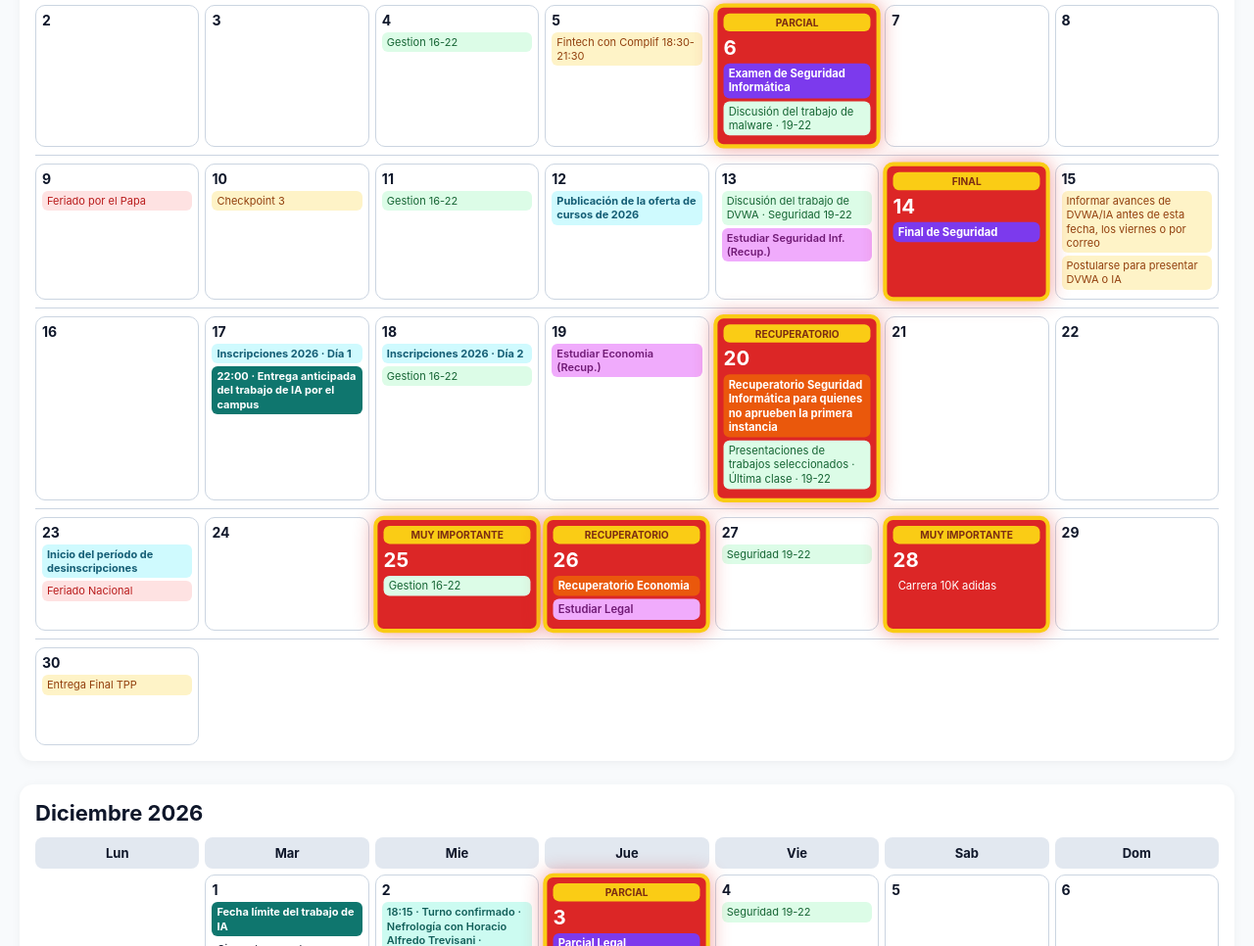
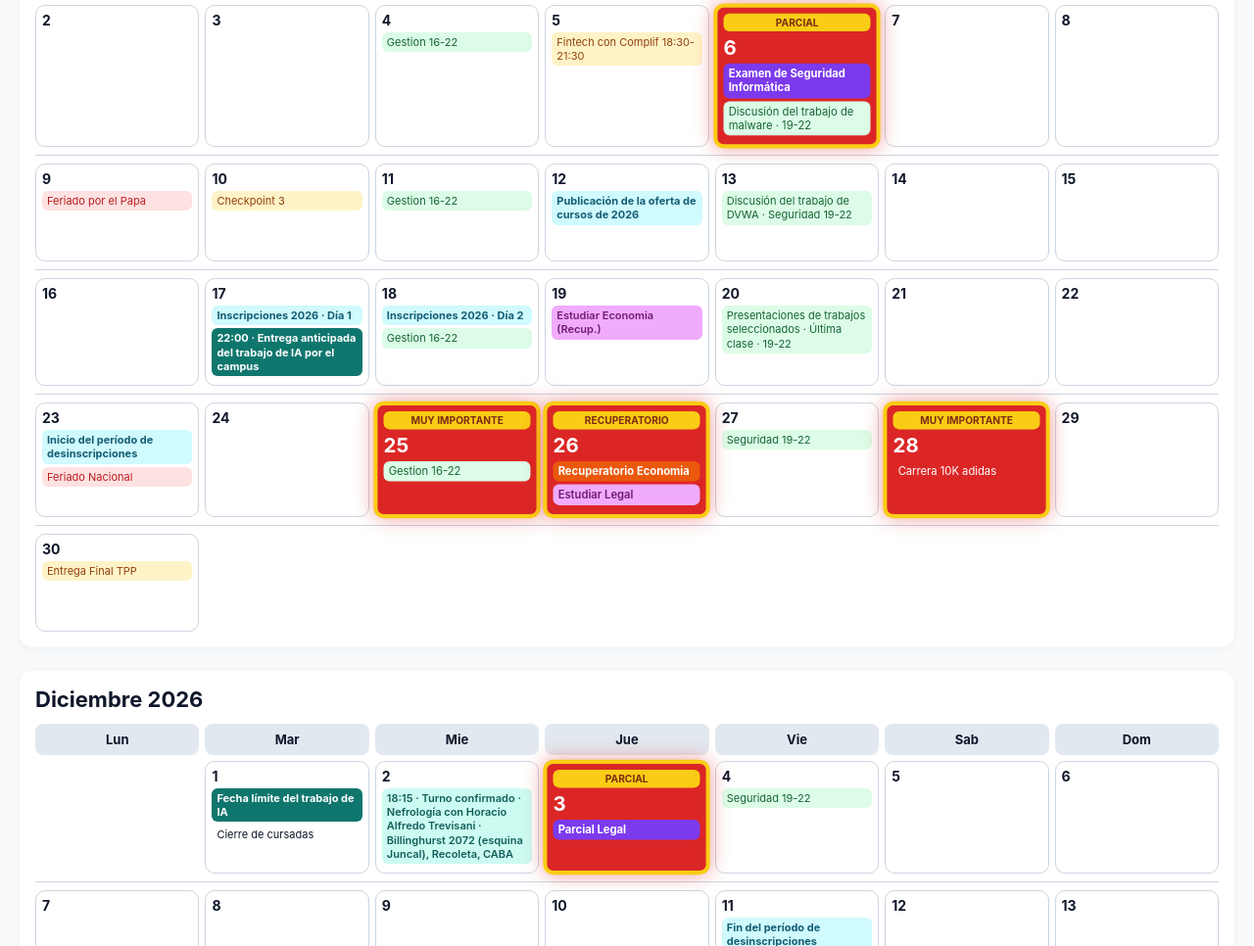
Before and after one commit to FacundoArroquy/calendario-fiuba, a plain HTML site: page index.html in a window 1280 px wide. Shown: the part 2093-3059 px from the top of the page at 98% size. Drawn offline with Linux system fonts and the light colour scheme.

Commit message:
arreglos

```diff
--- a/index.html
+++ b/index.html
@@ -280,22 +280,18 @@ body{
 <div class="day"><div class="day-number"><span class="day-name">M</span>10</div><div class="event checkpoint">Checkpoint 3</div></div>
 <div class="day"><div class="day-number"><span class="day-name">X</span>11</div><div class="event presencial">Gestion 16-22</div></div>
 <div class="day"><div class="day-number"><span class="day-name">J</span>12</div><div class="event academico">Publicación de la oferta de cursos de 2026</div></div>
-<div class="day"><div class="day-number"><span class="day-name">V</span>13</div><div class="event presencial">Discusión del trabajo de DVWA · Seguridad 19-22</div><div class="event recordatorio">Estudiar Seguridad Inf. (Recup.)</div></div>
-<div class="day importante">
-  <div class="importante-label">FINAL</div>
+<div class="day"><div class="day-number"><span class="day-name">V</span>13</div><div class="event presencial">Discusión del trabajo de DVWA · Seguridad 19-22</div></div>
+<div class="day">
   <div class="day-number"><span class="day-name">S</span>14</div>
-  <div class="event parcial">Final de Seguridad</div>
 </div>
-<div class="day"><div class="day-number"><span class="day-name">D</span>15</div><div class="event checkpoint">Informar avances de DVWA/IA antes de esta fecha, los viernes o por correo</div><div class="event checkpoint">Postularse para presentar DVWA o IA</div></div>
+<div class="day"><div class="day-number"><span class="day-name">D</span>15</div></div>
 <div class="week-sep"></div>
 <div class="day"><div class="day-number"><span class="day-name">L</span>16</div></div>
 <div class="day"><div class="day-number"><span class="day-name">M</span>17</div><div class="event academico">Inscripciones 2026 · Día 1</div><div class="event entrega">22:00 · Entrega anticipada del trabajo de IA por el campus</div></div>
 <div class="day"><div class="day-number"><span class="day-name">X</span>18</div><div class="event academico">Inscripciones 2026 · Día 2</div><div class="event presencial">Gestion 16-22</div></div>
 <div class="day"><div class="day-number"><span class="day-name">J</span>19</div><div class="event recordatorio">Estudiar Economia (Recup.)</div></div>
-<div class="day importante">
-  <div class="importante-label">RECUPERATORIO</div>
+<div class="day">
   <div class="day-number"><span class="day-name">V</span>20</div>
-  <div class="event recuperatorio">Recuperatorio Seguridad Informática para quienes no aprueben la primera instancia</div>
   <div class="event presencial">Presentaciones de trabajos seleccionados · Última clase · 19-22</div>
 </div>
 <div class="day"><div class="day-number"><span class="day-name">S</span>21</div></div>
```
